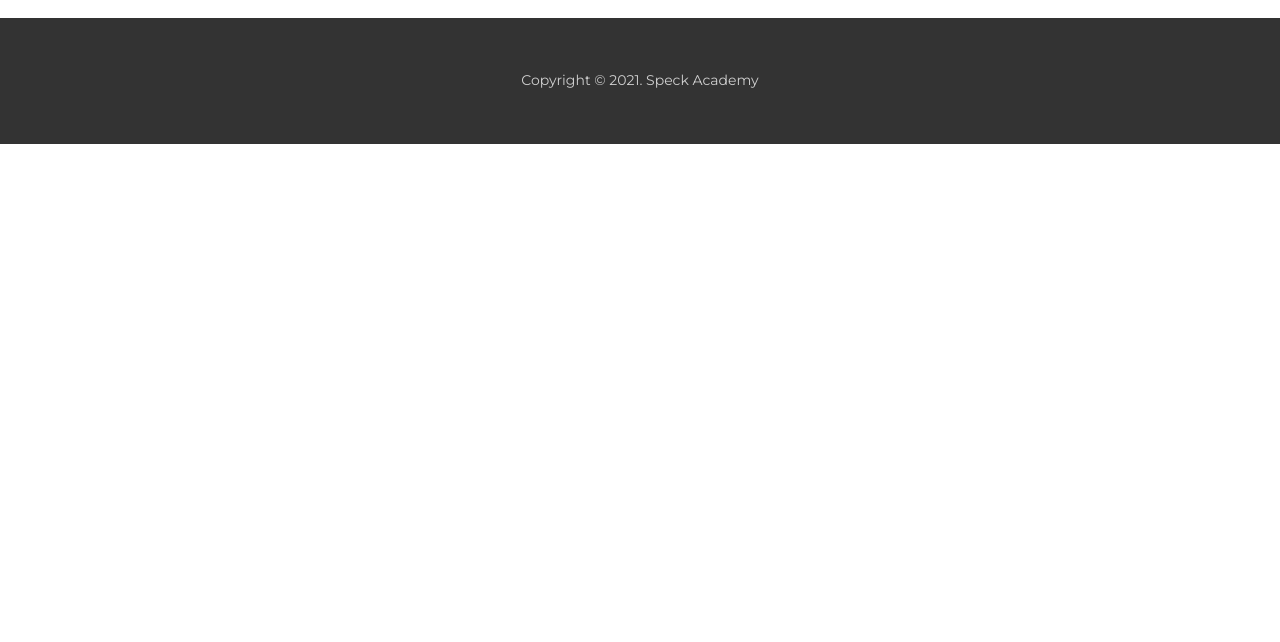
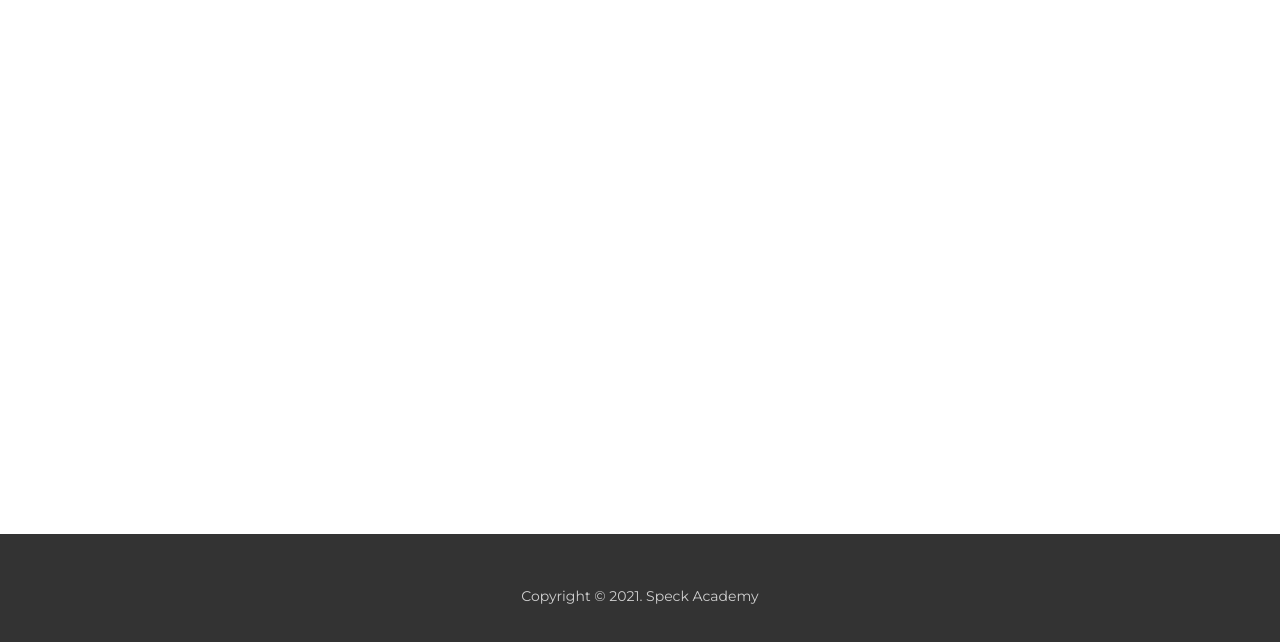
Before and after one commit to MBesednik/Speck_predavanje_2, a plain HTML site: page event.html in a window 1280 px wide. Shown: the part 140-782 px from the top of the page. Drawn offline with nearby package versions, Linux system fonts and the light colour scheme.

Commit message:
removed bottom

```diff
--- a/style.css
+++ b/style.css
@@ -2,8 +2,20 @@
     box-sizing: border-box;
 }
 
+html {
+    height: 100%;
+}
+
 body {
     font-family: 'Montserrat', sans-serif;
+    display: flex;
+    height: 100%;
+    flex-direction: column;
+    overflow-x: hidden;
+}
+
+main {
+    flex: 1 0 auto;
 }
 
 /* header */
@@ -196,7 +208,7 @@
     background-color: #333;
     width: 100%;
     padding: 40px 0;
-    bottom: 0;
+    /* bottom: 0; */
 }
 
 .footer__inner {
```
